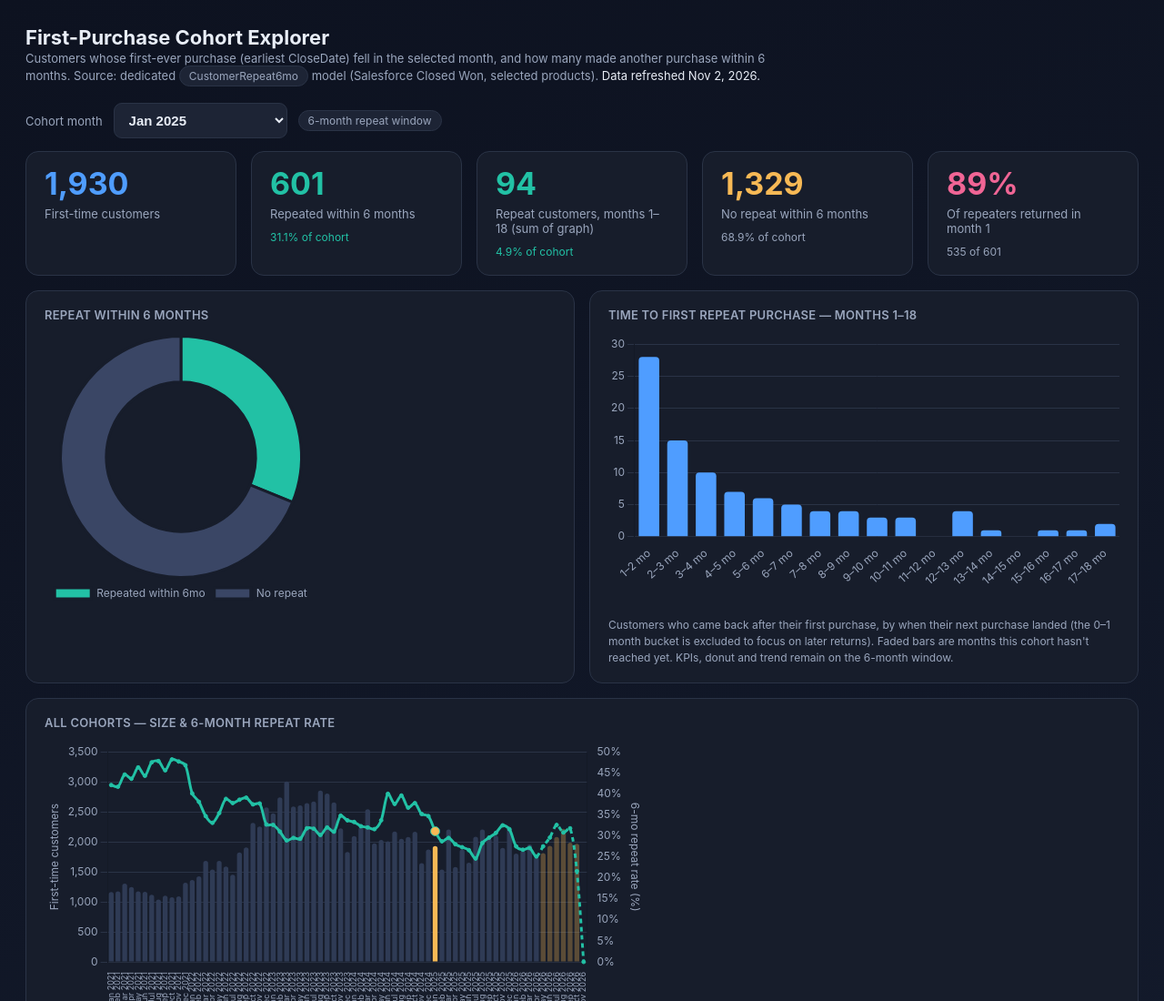
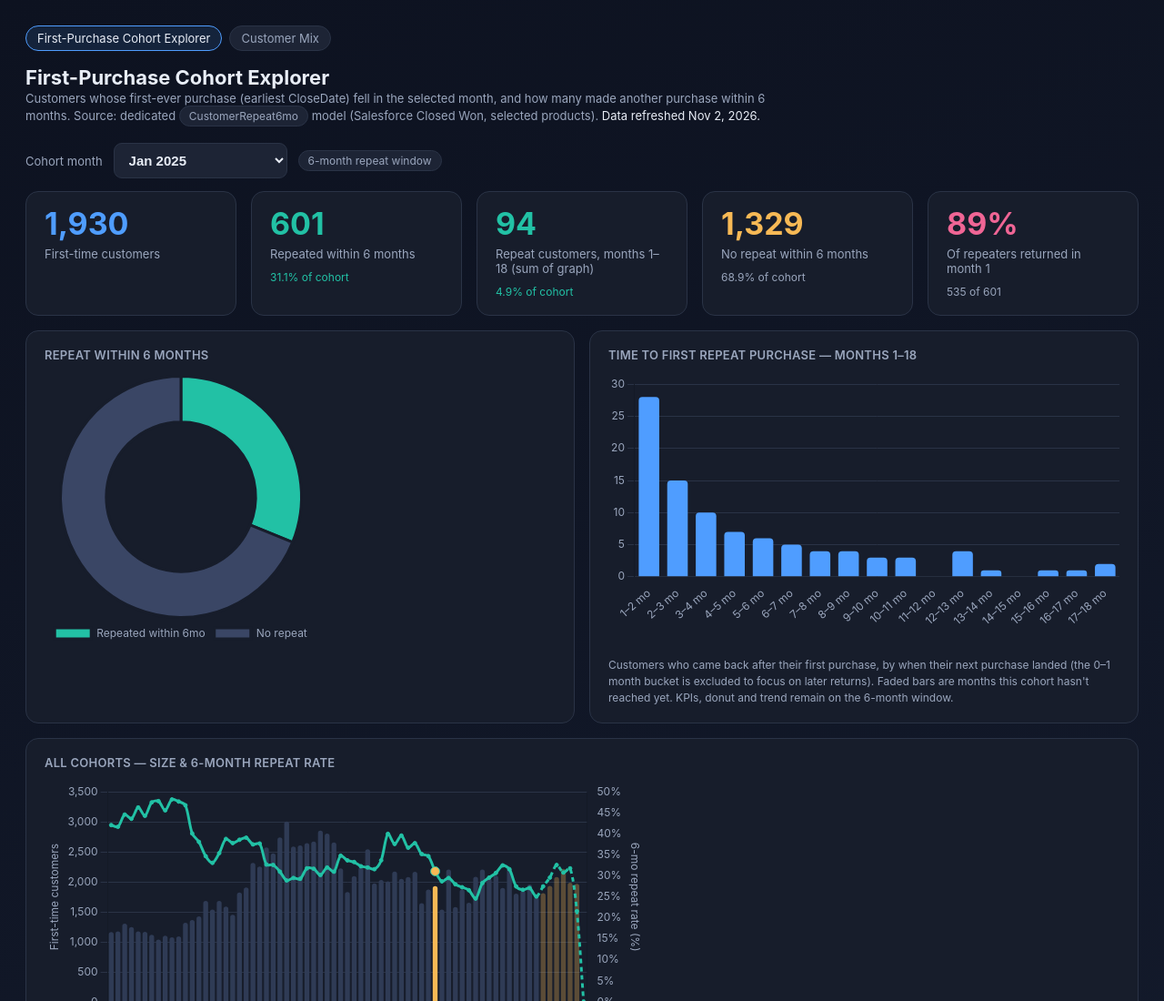
Before and after one commit to NorbePrime/customer-repeat-6mo, a plain HTML site: page index.html in a window 1280 px wide. Shown: the top 1100 px of the page at 91% size. Drawn offline with nearby package versions, Linux system fonts and the light colour scheme.

Commit message:
Add Customer Mix dashboard image and nav link

```diff
--- a/index.html
+++ b/index.html
@@ -13,6 +13,11 @@
   *{box-sizing:border-box}
   body{margin:0;background:linear-gradient(160deg,#0d1220,#131a2b);color:var(--ink);
     font-family:-apple-system,BlinkMacSystemFont,"Segoe UI",Roboto,Helvetica,Arial,sans-serif;padding:28px}
+  .nav{display:flex;gap:8px;flex-wrap:wrap;margin-bottom:16px}
+  .nav a{color:var(--muted);text-decoration:none;font-size:13px;border:1px solid var(--line);
+    background:var(--panel2);border-radius:999px;padding:5px 12px}
+  .nav a:hover{color:var(--ink);border-color:var(--accent)}
+  .nav a.on{color:var(--ink);border-color:var(--accent);background:rgba(79,157,255,.12)}
   h1{font-size:22px;margin:0 0 2px}
   .sub{color:var(--muted);font-size:13px;margin-bottom:18px;max-width:820px}
   .controls{display:flex;align-items:center;gap:12px;margin-bottom:14px;flex-wrap:wrap}
@@ -39,6 +44,11 @@
 </style>
 </head>
 <body>
+  <div class="nav">
+    <a class="on" href="index.html">First-Purchase Cohort Explorer</a>
+    <a href="customer-mix.html">Customer Mix</a>
+  </div>
+
   <h1>First-Purchase Cohort Explorer</h1>
   <div class="sub">Customers whose first-ever purchase (earliest CloseDate) fell in the selected month, and how many made another purchase within 6 months. Source: dedicated <span class="pill">CustomerRepeat6mo</span> model (Salesforce Closed Won, selected products). <span style="color:var(--ink)">Data refreshed Nov 2, 2026.</span></div>
 
```
Also changed, not shown: customer-mix.png (added).
